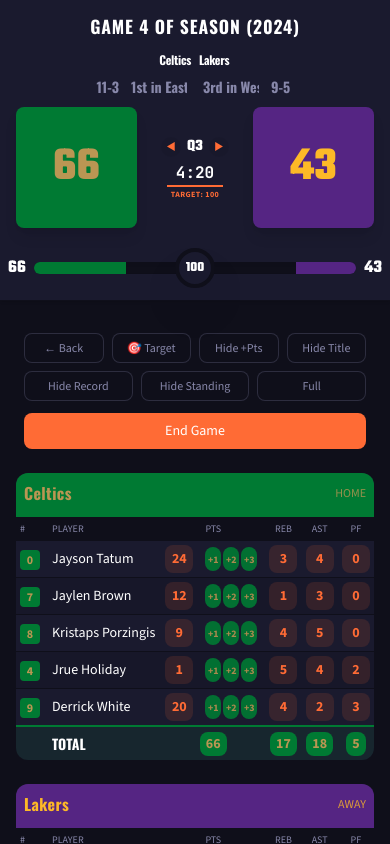
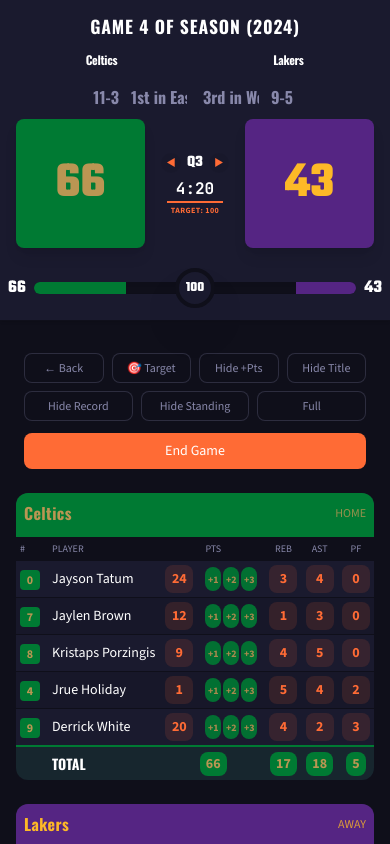
Before and after one commit to grayhaven7/scorebug, a React (Vite) app: page / in a window 390 px wide. Both pictures are taken after a click on the button "Resume Game". Shown: the top 844 px of the page. Built offline with nearby package versions, Linux system fonts and the light colour scheme.

Commit message:
Refactor TargetScoreBar to clarify max percentage calculation and update GamePage layout for team names and scores. Enhance input styling for better visual consistency and responsiveness across devices.

```diff
--- a/src/components/TargetScoreBar.tsx
+++ b/src/components/TargetScoreBar.tsx
@@ -29,6 +29,7 @@
       const circleWidth = circleRef.current.offsetWidth;
       const halfBarWidth = containerWidth / 2;
       // Calculate what percentage of the half-bar reaches the circle edge
+      // This is the maximum percentage the bar should reach when score = targetScore
       const calculatedMax = ((halfBarWidth - circleWidth / 2) / halfBarWidth) * 100;
       setMaxPercent(Math.max(70, Math.min(95, calculatedMax))); // Clamp between 70-95%
     }
@@ -43,8 +44,14 @@
   }, []);
 
   // Calculate fill percentages - bar reaches circle edge exactly when score = target
-  const homePercent = Math.min(maxPercent, (homeScore / targetScore) * maxPercent);
-  const awayPercent = Math.min(maxPercent, (awayScore / targetScore) * maxPercent);
+  // Scale linearly from 0 to maxPercent as score goes from 0 to targetScore
+  // The bar should only reach maxPercent (touching the circle) when score exactly equals targetScore
+  const homePercent = targetScore > 0
+    ? Math.min(maxPercent, (homeScore / targetScore) * maxPercent)
+    : 0;
+  const awayPercent = targetScore > 0
+    ? Math.min(maxPercent, (awayScore / targetScore) * maxPercent)
+    : 0;
 
   // Determine winner (if any team has reached or exceeded target)
   const homeWon = homeScore >= targetScore;
--- a/src/pages/GamePage.tsx
+++ b/src/pages/GamePage.tsx
@@ -333,14 +333,12 @@
       )}
 
       <div className="flex flex-col items-center py-2 sm:py-4 md:py-8 gap-2">
-        {/* Team Names Row */}
-        <div className="flex flex-col w-full gap-2">
-          {/* Team Names - Same Row */}
-          <div className="flex items-center justify-between w-full gap-2 sm:gap-4 md:gap-8">
+        {/* Team Names Row - Above Score Boxes */}
+        <div className="flex items-center justify-center w-full gap-4 sm:gap-6 md:gap-8 lg:gap-12 mb-2">
           {/* Home Team Name */}
-            <div className="flex-1 flex flex-col items-end text-right min-w-0">
+          <div className="flex-1 max-w-[200px] xs:max-w-[250px] sm:max-w-[300px] md:max-w-[400px] flex flex-col items-center text-center min-w-0">
             <p
-                className="text-xs xs:text-sm sm:text-base md:text-lg font-bold tracking-tight leading-tight"
+              className="text-xs xs:text-sm sm:text-base md:text-lg font-bold tracking-tight leading-tight break-words"
               style={{
                 fontFamily: currentTheme.headerFont,
                 color: currentTheme.textColor
@@ -353,14 +351,14 @@
 
           {/* Center spacer - matches quarter/timer width below */}
           {(settings.scoreboardConfig.showQuarter || settings.scoreboardConfig.showTimer) ? (
-              <div className="hidden sm:flex flex-col items-center mx-1 xs:mx-2 sm:mx-4 md:mx-8 shrink-0 min-w-[60px] sm:min-w-[80px] md:min-w-[120px]">
+            <div className="hidden sm:flex flex-col items-center mx-2 xs:mx-4 sm:mx-6 md:mx-8 shrink-0 min-w-[60px] sm:min-w-[80px] md:min-w-[120px]">
             </div>
           ) : null}
 
           {/* Away Team Name */}
-            <div className="flex-1 flex flex-col items-start text-left min-w-0">
+          <div className="flex-1 max-w-[200px] xs:max-w-[250px] sm:max-w-[300px] md:max-w-[400px] flex flex-col items-center text-center min-w-0">
             <p
-                className="text-xs xs:text-sm sm:text-base md:text-lg font-bold tracking-tight leading-tight"
+              className="text-xs xs:text-sm sm:text-base md:text-lg font-bold tracking-tight leading-tight break-words"
               style={{
                 fontFamily: currentTheme.headerFont,
                 color: currentTheme.textColor
@@ -373,6 +371,8 @@
         </div>
 
         {/* Record/Standing Row */}
+        <div className="flex flex-col w-full gap-2">
+          {/* Record/Standing Row */}
           {(settings.scoreboardConfig.showRecord || settings.scoreboardConfig.showStanding) && (
             <div className="flex items-center justify-between w-full gap-2 sm:gap-4 md:gap-8">
               {/* Home Team Record/Standing */}
@@ -383,10 +383,13 @@
                     placeholder="Record"
                     value={homeTeam.record || ''}
                     onChange={(e) => updateTeamDetails('home', 'record', e.target.value)}
-                    className="w-16 md:w-20 px-1 py-0.5 text-sm md:text-base rounded border-0 bg-transparent focus:outline-none text-right font-bold"
+                    className="w-16 md:w-20 px-1 py-0.5 text-base md:text-lg lg:text-xl rounded border-0 bg-transparent focus:outline-none focus:ring-0 text-right font-bold"
                     style={{
                       color: currentTheme.textSecondary,
-                      fontFamily: currentTheme.headerFont
+                      fontFamily: currentTheme.headerFont,
+                      border: 'none',
+                      outline: 'none',
+                      boxShadow: 'none'
                     }}
                   />
                 )}
@@ -396,10 +399,13 @@
                     placeholder="Standing"
                     value={homeTeam.standing || ''}
                     onChange={(e) => updateTeamDetails('home', 'standing', e.target.value)}
-                    className="w-16 md:w-20 px-1 py-0.5 text-sm md:text-base rounded border-0 bg-transparent focus:outline-none text-right font-bold"
+                    className="w-16 md:w-20 px-1 py-0.5 text-base md:text-lg lg:text-xl rounded border-0 bg-transparent focus:outline-none focus:ring-0 text-right font-bold"
                     style={{
                       color: currentTheme.textSecondary,
-                      fontFamily: currentTheme.headerFont
+                      fontFamily: currentTheme.headerFont,
+                      border: 'none',
+                      outline: 'none',
+                      boxShadow: 'none'
                     }}
                   />
                 )}
@@ -419,10 +425,13 @@
                     placeholder="Standing"
                     value={awayTeam.standing || ''}
                     onChange={(e) => updateTeamDetails('away', 'standing', e.target.value)}
-                    className="w-16 md:w-20 px-1 py-0.5 text-sm md:text-base rounded border-0 bg-transparent focus:outline-none text-left font-bold"
+                    className="w-16 md:w-20 px-1 py-0.5 text-base md:text-lg lg:text-xl rounded border-0 bg-transparent focus:outline-none focus:ring-0 text-left font-bold"
                     style={{
                       color: currentTheme.textSecondary,
-                      fontFamily: currentTheme.headerFont
+                      fontFamily: currentTheme.headerFont,
+                      border: 'none',
+                      outline: 'none',
+                      boxShadow: 'none'
                     }}
                   />
                 )}
@@ -432,10 +441,13 @@
                     placeholder="Record"
                     value={awayTeam.record || ''}
                     onChange={(e) => updateTeamDetails('away', 'record', e.target.value)}
-                    className="w-16 md:w-20 px-1 py-0.5 text-sm md:text-base rounded border-0 bg-transparent focus:outline-none text-left font-bold"
+                    className="w-16 md:w-20 px-1 py-0.5 text-base md:text-lg lg:text-xl rounded border-0 bg-transparent focus:outline-none focus:ring-0 text-left font-bold"
                     style={{
                       color: currentTheme.textSecondary,
-                      fontFamily: currentTheme.headerFont
+                      fontFamily: currentTheme.headerFont,
+                      border: 'none',
+                      outline: 'none',
+                      boxShadow: 'none'
                     }}
                   />
                 )}
@@ -445,7 +457,7 @@
         </div>
 
         {/* Scores Row */}
-        <div className="flex items-center justify-center w-full gap-4 sm:gap-6 md:gap-8 lg:gap-12">
+        <div className="flex items-center justify-center w-full gap-2 sm:gap-4 md:gap-6 lg:gap-8">
           {/* Home Team Score */}
           <div
             ref={homeScoreBoxRef}
```
Lines whose indentation alone changed are shown as unchanged.
